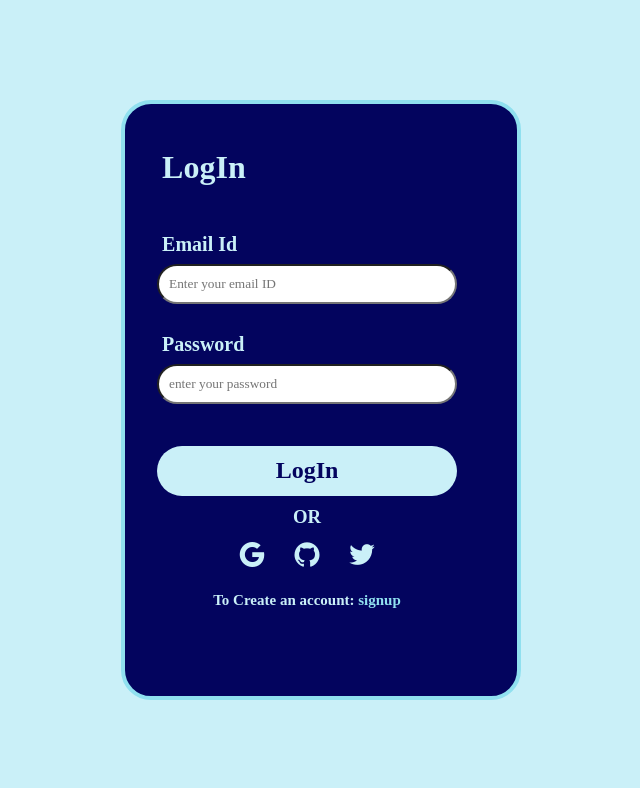
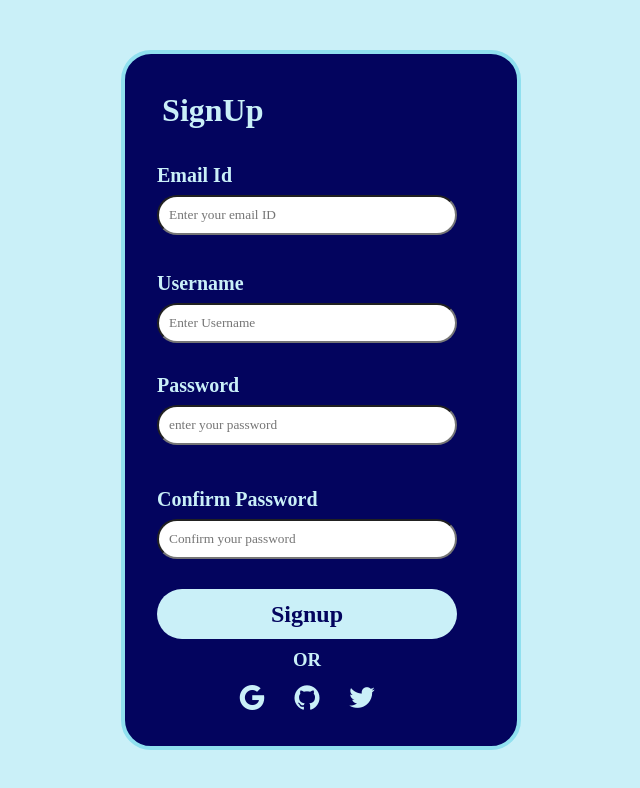
Before and after one commit to Suharshit/Readaholics, a plain HTML site: page login-signup/signup.html in a window 1280 px wide. Shown: the whole page, without its empty margins (319-959 px from the left). Drawn offline with nearby package versions, Linux system fonts and the light colour scheme.

```diff
--- a/login-signup/signup.css
+++ b/login-signup/signup.css
@@ -10,7 +10,7 @@
     height: 100%;
 }
 
-#loginmain{
+#signupmain{
     height: 100%;
     width: 100%;
     display: flex;
@@ -19,30 +19,30 @@
     background-color: #caf0f8;
 }
 
-#loginbg{
-    height: 600px;
+#signupbg{
+    height: 700px;
     width: 400px;
     border-radius: 30px;
     background-color: #03045e;
     border: 4px solid #90e0ef;
 }
 
-#login{
+#signup{
     align-items: center;
     justify-content: center;
-    max-height: 600px;
+    min-height: 600px;
     width: 300px;
     margin: 2.5vw;
     display: absolute;
 }
 
-#login h1{
+#signup h1{
     color: #caf0f8;
-    padding: 1vw 0vw 0vw 0.4vw;
+    padding: 0.5vw 0vw 0vw 0.4vw;
 }
 
-#login label{
-    padding: 0vw 6vw 0vw 0.4vw;
+#signup label{
+    padding: 0vw 6vw 0vw 0vw;
     line-height: 2;
     font-weight: bolder;
     font-size: 20px;
@@ -52,23 +52,34 @@
 .email{
     height:100px;
     width: 300px;
-    padding: 3vw 0vw 3vw 0vw;
+    padding: 2vw 0vw 1vw 0vw;
+}
+
+.username{
+    height: 100px;
+    width: 300px;
+    padding: 2.6vw 0vw 0.5vw 0vw;
 }
 
 .password{
     height: 150px;
     width: 300px;
-    padding: 3vw 0vw 0vw 0vw;
+    padding: 2.8vw 0vw 0vw 0vw;
 }
 
-#login input{
+.confirm-password{
+    height: 100px;
+    width: 300px;
+}
+
+#signup input{
     height: 40px;
     width: 300px;
     border-radius: 30px;
     padding: 10px;
 }
 
-#login button{
+#signupbtn button{
     height: 50px;
     width: 300px;
     font-size: 24px;
@@ -80,7 +91,7 @@
     border-radius:30px;
 }
 
-#login h3{
+#signup h3{
     margin: 10px;
     color:#caf0f8;
     text-align: center;
@@ -97,16 +108,3 @@
     text-decoration: none;
     color: #caf0f8;
 }
-
-#createaccount h2{
-    margin: 20px;
-    text-align: center;
-    font-size: 15px;
-    color: #caf0f8;
-}
-
-#createaccount a{
-    color: #90e0ef;
-    font-style: bold;
-    text-decoration: none;
-}
--- a/login-signup/signup.html
+++ b/login-signup/signup.html
@@ -4,23 +4,33 @@
     <meta charset="UTF-8">
     <meta name="viewport" content="width=device-width, initial-scale=1.0">
     <title>Login</title>
-    <link rel="stylesheet" href="login.css">
+    <link rel="stylesheet" href="signup.css">
     <link rel="stylesheet" href="https://cdnjs.cloudflare.com/ajax/libs/remixicon/3.5.0/remixicon.css" integrity="sha512-HXXR0l2yMwHDrDyxJbrMD9eLvPe3z3qL3PPeozNTsiHJEENxx8DH2CxmV05iwG0dwoz5n4gQZQyYLUNt1Wdgfg==" crossorigin="anonymous" referrerpolicy="no-referrer" />
 </head>
 <body>
-    <div id="loginmain">
-        <div id="loginbg">
-            <div id="login">
-                <h1>LogIn</h1>
+    <div id="signupmain">
+        <div id="signupbg">
+            <div id="signup">
+                <h1>SignUp</h1>
                 <div class="email">
                     <label for="emailid">Email Id</label>
                     <input type="text" placeholder="Enter your email ID">
+                </div>
+                <div class="username">
+                    <label for="username">Username</label>
+                    <input type="text" placeholder="Enter Username">
                 </div>
                 <div class="password">
                     <label for="password">Password</label>
                     <input type="text" placeholder="enter your password">
                 </div>
-                <button>LogIn</button>
+                <div class="confirm-password">
+                    <label for="confirm-password">Confirm Password</label>
+                    <input type="text" placeholder="Confirm your password">
+                </div>
+                <div id="signupbtn">
+                    <button>Signup</button>
+                </div>
                 <h3>OR</h3>
                 <div id="sociallogin">
                     <ul>
@@ -29,9 +39,6 @@
                         <li><a href="#"><i class="ri-twitter-fill"></i></a></li>
                     </ul>
                 </div>
-                <div id="createaccount">
-                    <h2>To Create an account: <a href="#">signup</a></h2>
-                </div>
             </div>
         </div>
     </div>
```
Also changed, not shown: index.html (+39 -2 lines), login-signup/login.html (+1 -1 lines), styles.css (+14 -2 lines).
